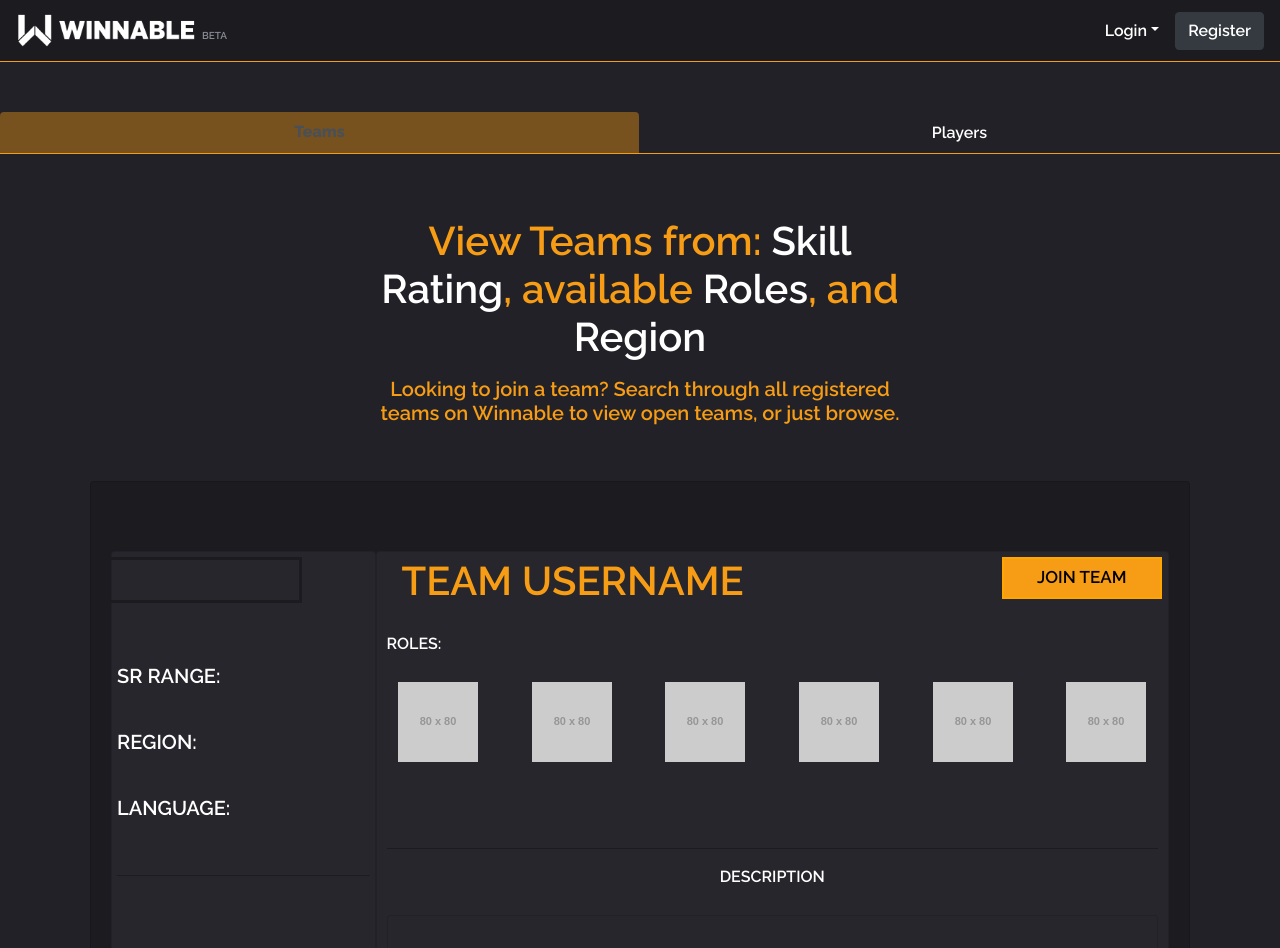
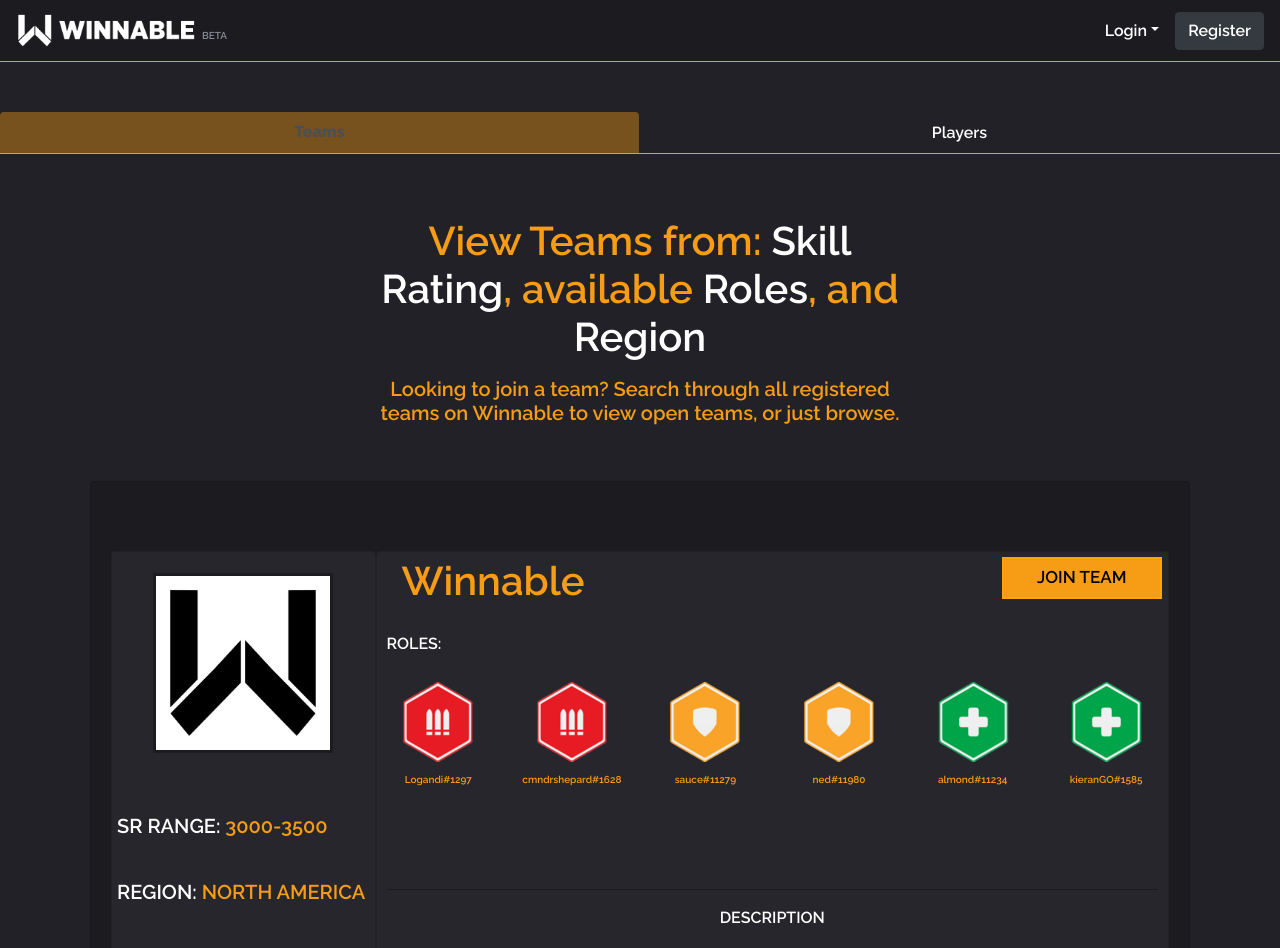
Before and after one commit to randomslap/Winnable, a React (Create React App) app in the folder client/: page /finder in a window 1280 px wide. Shown: the top 948 px of the page. Built offline with nearby package versions, Linux system fonts and the light colour scheme; no server answers.

Commit message:
completed the styling of Teampage

```diff
--- a/client/src/components/Team-Card/index.css
+++ b/client/src/components/Team-Card/index.css
@@ -4,7 +4,7 @@
 }
 #leftTabContentDescTeams {
     text-align: center;
-    padding-bottom: 116px;
+    padding-bottom: 157px;
 }
 #name {
     text-align: left;
@@ -23,7 +23,16 @@
 #rightCardTeams {
     background-color: #26262c;
     color: white;
+    padding-bottom: 32px;
 }
 #playerInfoTabs2 {
     font-size: 20px;
 }
+#TeamLogo {
+    border: 3px solid #1b1b20;
+}
+#teamPlayers {
+    font-size: 10px;
+    padding-top: 10px;
+    color: #f79c15;
+}
--- a/client/src/components/Team-Card/index.js
+++ b/client/src/components/Team-Card/index.js
@@ -5,28 +5,28 @@
 
 const TeamCard = () => {
     return (
-        <Container className="pt-4">
+        <Container className="pt-4 pb-2">
             <Row className="no-gutters">
                 <Col md={3}>
                     <Card id="leftCardTeams" >
                         <Row>
-                            <Col md={12} id="playersProfilePic" className="pt-3">
-                                <img src="" ></img>
+                            <Col md={12} className="pt-3">
+                                <img id="TeamLogo" src={require('../../assets/images/winnable/winnableteamlogo.png')} width="180px" ></img>
                             </Col>
                         </Row>
                         <Row>
                             <Col md={12} id="leftTabContent" className="pt-5">
-                                <p id="playerInfoTabs2">SR RANGE: </p>
+                                <p id="playerInfoTabs2">SR RANGE: <span id="owOrange">3000-3500</span> </p>
                             </Col>
                         </Row>
                         <Row>
                             <Col md={12} id="leftTabContent">
-                                <p id="playerInfoTabs2">REGION: </p>
+                                <p id="playerInfoTabs2">REGION: <span id="owOrange">NORTH AMERICA</span> </p>
                             </Col>
                         </Row>
                         <Row>
                             <Col md={12} id="leftTabContent">
-                                <p id="playerInfoTabs2">LANGUAGE: </p>
+                                <p id="playerInfoTabs2">LANGUAGE: <span id="owOrange">ENG</span> </p>
                             </Col>
                         </Row>
                         <Row>
@@ -41,7 +41,7 @@
                     <Card id="rightCardTeams">
                         <Row>
                             <Col md={8}>
-                                <h1 id="name">TEAM USERNAME</h1>
+                                <h1 id="name">Winnable</h1>
                             </Col>
                             <Col md={4} id="btnSpacing">
                             <Button id="btn-orangeAddit" onClick="" size="md" type="submit">JOIN TEAM</Button>
@@ -56,22 +56,28 @@
                                 </Row>
                                 <Row>
                                     <Col md={2} >
-                                        <img src="http://placehold.jp/80x80.png" ></img>
+                                        <img src={require('../../assets/images/RoleIcons/dpsicon.png')} ></img>
+                                        <p id="teamPlayers">Logandi#1297</p>
                                     </Col>
                                     <Col md={2}>
-                                        <img src="http://placehold.jp/80x80.png" ></img>
+                                        <img src={require('../../assets/images/RoleIcons/dpsicon.png')} ></img>
+                                        <p id="teamPlayers">cmndrshepard#1628</p>
                                     </Col>
                                     <Col md={2}>
-                                        <img src="http://placehold.jp/80x80.png" ></img>
+                                        <img src={require('../../assets/images/RoleIcons/tankicon.png')} ></img>
+                                        <p id="teamPlayers">sauce#11279</p>
                                     </Col>
                                     <Col md={2}>
-                                        <img src="http://placehold.jp/80x80.png" ></img>
+                                        <img src={require('../../assets/images/RoleIcons/tankicon.png')} ></img>
+                                        <p id="teamPlayers">ned#11980</p>
                                     </Col>
                                     <Col md={2}>
-                                        <img src="http://placehold.jp/80x80.png" ></img>
+                                        <img src={require('../../assets/images/RoleIcons/supporticon.png')} ></img>
+                                        <p id="teamPlayers">almond#11234</p>
                                     </Col>
                                     <Col md={2}>
-                                        <img src="http://placehold.jp/80x80.png" ></img>
+                                        <img src={require('../../assets/images/RoleIcons/supporticon.png')} ></img>
+                                        <p id="teamPlayers">kieranGO#1585</p>
                                     </Col>
                                 </Row>
                             </Container>
@@ -87,7 +93,7 @@
                                 <Row>
                                     <Col md={12}>
                                         <Card id="descriptionCard">
-                                            <p></p>
+                                            <p> We are a competitive team playing in US, located in California. Not currently looking for any players!</p>
                                         </Card>
                                     </Col>
                                 </Row>
--- a/client/src/pages/Finder/index.js
+++ b/client/src/pages/Finder/index.js
@@ -37,7 +37,7 @@
                                     <h1 id="owOrange"> View Teams from: <span className="text-white">Skill Rating</span>, available <span className="text-white">Roles</span>, and <span className="text-white">Region</span></h1>
                                     <h5 className="pt-2" id="owOrange"> Looking to join a team? Search through all registered teams on Winnable to view open teams, or just browse. </h5>
                                 </Col>
-                                <Col md={12}>
+                                <Col md={12} className="pb-5">
                                     <Card md={12} id="backgroundCard">
                                         <TeamCard />
                                     </Card>
@@ -56,7 +56,7 @@
                                 </Col>
                             </Row>
                             <Row>
-                                <Col md={12}>
+                                <Col md={12} className="pb-5">
                                     <Card id="backgroundCard">
                                         <Row>
                                             <Col md={12}>
```
Also changed, not shown: client/src/assets/images/winnable/winnableteamlogo.png (added), 1 other file (tests, documents, lock files or other folders).
